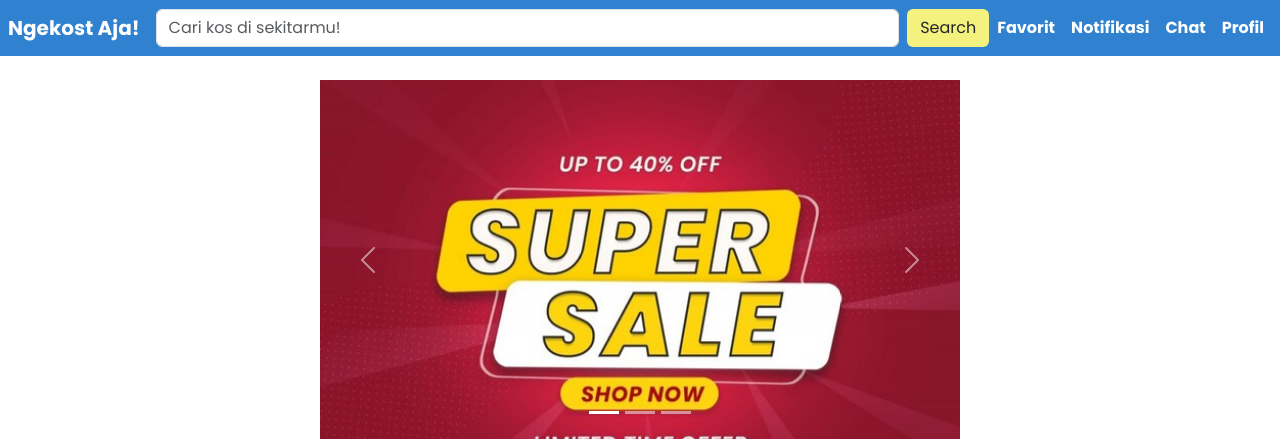
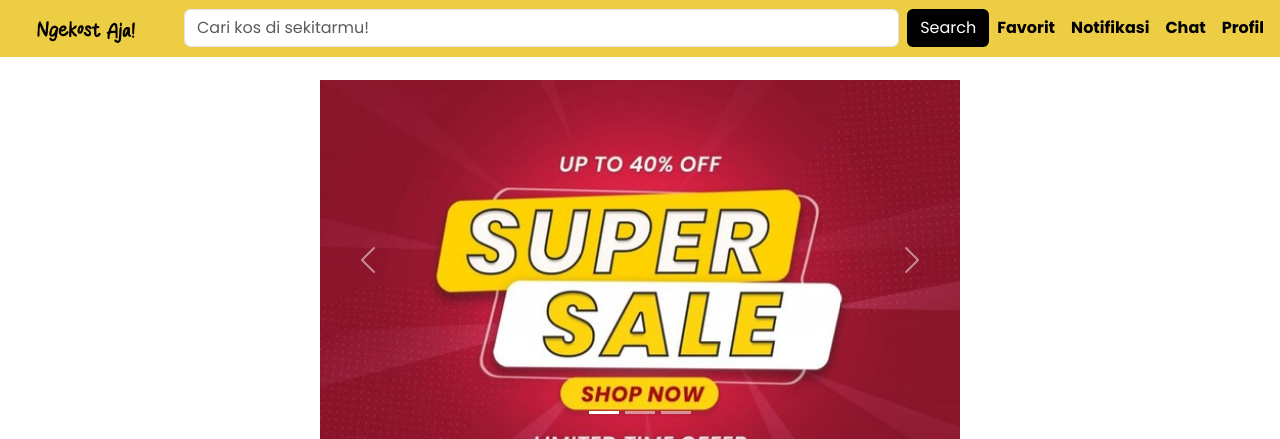
Before and after one commit to ngekost-aja/Ngekost-Aja, a PHP site: page /main.html in a window 1280 px wide. Shown: the top 439 px of the page. Run offline with PHP 8.4, Linux system fonts and the light colour scheme.

Commit message:
fix: navbar color and main logo

```diff
--- a/assets/css/main-style.css
+++ b/assets/css/main-style.css
@@ -5,8 +5,7 @@
 }
 
 nav {
-    background-color: #3081D0 !important;
-    color: white;
+    background-color: #EDCD44!important;
     font-weight: bolder;
 }
 
@@ -16,11 +15,16 @@
 }
 
 #search-submit-btn {
-    background-color: #F4F27E;
+    background-color: black;
+    color: white;
 }
 
-.txt-nav-wht {
-    color: white;
+.txt-nav-blk {
+    color: black;
+}
+
+#logo-on-navbar {
+    width: 10rem;
 }
 
 main {
--- a/main.html
+++ b/main.html
@@ -12,8 +12,10 @@
 </head>
 <body>
     <header>
-        <nav class="navbar navbar-expand-lg navbar-light d-flex p-2 fixed-top">
-            <a class="navbar-brand txt-nav-wht" href="#">Ngekost Aja!</a>
+        <nav class="navbar navbar-expand-lg d-flex p-2 fixed-top">
+            <a class="navbar-brand txt-nav-blk" href="#">
+                <img src="assets/img/ngekost-aja-long-low.png" id="logo-on-navbar" alt="Logo Ngekost-Aja!">
+            </a>
             <button class="navbar-toggler" type="button" data-bs-toggle="collapse" data-bs-target="#navbarNav" aria-controls="navbarNav" aria-expanded="false" aria-label="Toggle navigation">
                 <span class="navbar-toggler-icon"></span>
             </button>
@@ -24,16 +26,16 @@
             <div class="collapse navbar-collapse justify-content-end" id="navbarNav">
                 <ul class="navbar-nav d-flex">
                     <li class="nav-item d-flex justify-content-end">
-                        <a class="nav-link txt-nav-wht" href="https://youtube.com">Favorit</a>
+                        <a class="nav-link txt-nav-blk" href="#">Favorit</a>
                     </li>
                     <li class="nav-item d-flex justify-content-end">
-                        <a class="nav-link txt-nav-wht" href="#"> Notifikasi </a>
+                        <a class="nav-link txt-nav-blk" href="#"> Notifikasi </a>
                     </li>
                     <li class="nav-item d-flex justify-content-end">
-                        <a class="nav-link txt-nav-wht" href="#">Chat</a>
+                        <a class="nav-link txt-nav-blk" href="#">Chat</a>
                     </li>
                     <li class="nav-item d-flex justify-content-end">
-                        <a class="nav-link txt-nav-wht" href="#"> Profil</a>
+                        <a class="nav-link txt-nav-blk" href="#"> Profil</a>
                     </li>
                 </ul>
             </div>
```
Also changed, not shown: assets/img/ngekost-aja-logo-long.png (added), assets/img/ngekost-aja-long-low.png (added).
